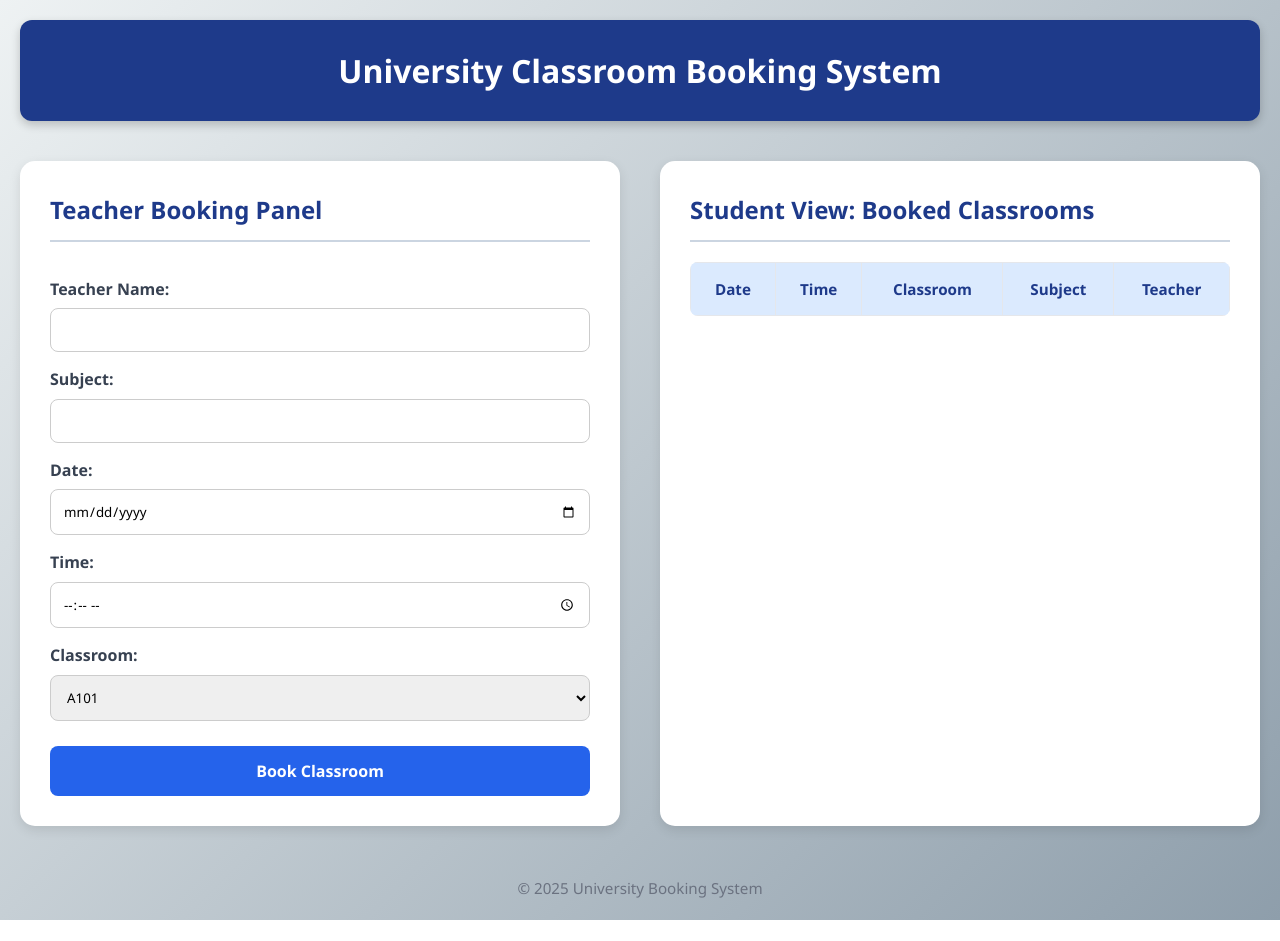
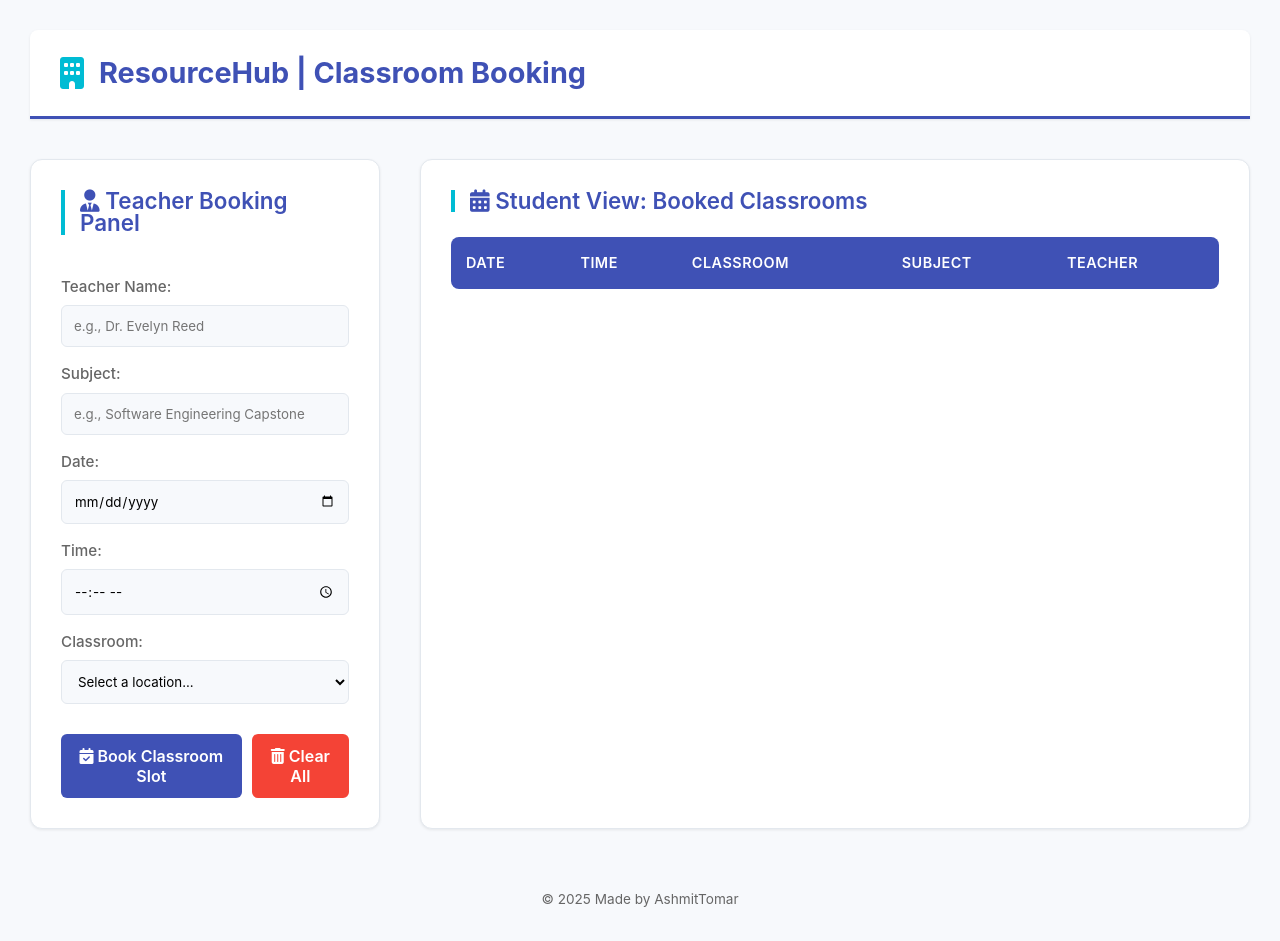
Before and after one commit to ashmittomar/Projects, a plain HTML site: page Classroom_Booking_System/index.html in a window 1280 px wide. Before the commit the page ends 920 px from the top, so only its background shows below. Drawn offline with Linux system fonts and the light colour scheme.

Commit message:
Classroom_Booking_System-Project

```diff
--- a/Classroom_Booking_System/index.html
+++ b/Classroom_Booking_System/index.html
@@ -1,25 +1,29 @@
 <!DOCTYPE html>
 <html lang="en">
+
 <head>
   <meta charset="UTF-8">
   <meta name="viewport" content="width=device-width, initial-scale=1.0">
-  <title>University Classroom Booking</title>
+  <title>ResourceHub | University Booking System</title>
   <link rel="stylesheet" href="style.css">
+  <link rel="stylesheet" href="https://cdnjs.cloudflare.com/ajax/libs/font-awesome/6.0.0-beta3/css/all.min.css">
 </head>
+
 <body>
   <header>
-    <h1>University Classroom Booking System</h1>
+    <i class="fas fa-building logo-icon"></i>
+    <h1>ResourceHub | Classroom Booking</h1>
   </header>
 
   <main>
     <section class="booking-form">
-      <h2>Teacher Booking Panel</h2>
+      <h2><i class="fas fa-user-tie"></i> Teacher Booking Panel</h2>
       <form id="bookingForm">
         <label for="teacherName">Teacher Name:</label>
-        <input type="text" id="teacherName" required>
+        <input type="text" id="teacherName" placeholder="e.g., Dr. Evelyn Reed" required>
 
         <label for="subject">Subject:</label>
-        <input type="text" id="subject" required>
+        <input type="text" id="subject" placeholder="e.g., Software Engineering Capstone" required>
 
         <label for="date">Date:</label>
         <input type="date" id="date" required>
@@ -29,19 +33,23 @@
 
         <label for="classroom">Classroom:</label>
         <select id="classroom" required>
-          <option value="A101">A101</option>
-          <option value="A102">A102</option>
-          <option value="B201">B201</option>
-          <option value="B202">B202</option>
-          <option value="C301">C301</option>
+          <option value="" disabled selected>Select a location...</option>
+          <option value="A101">A101 - Main Lecture Hall</option>
+          <option value="A102">A102 - Seminar Room</option>
+          <option value="B201">B201 - Computer Lab 1</option>
+          <option value="B202">B202 - Small Class</option>
+          <option value="C301">C301 - Auditorium West</option>
         </select>
 
-        <button type="submit">Book Classroom</button>
+        <div class="button-group">
+          <button type="submit" id="bookButton"><i class="fas fa-calendar-check"></i> Book Classroom Slot</button>
+          <button type="button" id="clearBookingsButton"><i class="fas fa-trash-alt"></i> Clear All</button>
+        </div>
       </form>
     </section>
 
     <section class="booking-list">
-      <h2>Student View: Booked Classrooms</h2>
+      <h2><i class="fas fa-calendar-alt"></i> Student View: Booked Classrooms</h2>
       <table id="bookingTable">
         <thead>
           <tr>
@@ -53,16 +61,16 @@
           </tr>
         </thead>
         <tbody>
-          <!-- Bookings will be added here dynamically -->
         </tbody>
       </table>
     </section>
   </main>
 
   <footer>
-    <p>&copy; 2025 University Booking System</p>
+    <p>&copy; 2025 Made by AshmitTomar</p>
   </footer>
 
   <script src="script.js"></script>
 </body>
+
 </html>
--- a/Classroom_Booking_System/script.js
+++ b/Classroom_Booking_System/script.js
@@ -1,5 +1,61 @@
 const form = document.getElementById("bookingForm");
 const tableBody = document.querySelector("#bookingTable tbody");
+const clearButton = document.getElementById("clearBookingsButton");
+
+// Array to store booking data for easy conflict checking and sorting
+let bookedSlots = [];
+
+/**
+ * Sorts the bookedSlots array first by Date, then by Time.
+ */
+function sortBookings() {
+    bookedSlots.sort((a, b) => {
+        // First, compare by Date
+        const dateA = new Date(a.date);
+        const dateB = new Date(b.date);
+        if (dateA - dateB !== 0) {
+            return dateA - dateB;
+        }
+
+        // If dates are equal, compare by Time (lexicographically, which works for HH:MM format)
+        if (a.time < b.time) return -1;
+        if (a.time > b.time) return 1;
+        return 0;
+    });
+}
+
+/**
+ * Renders the bookedSlots array to the DOM table.
+ */
+function renderBookings() {
+    tableBody.innerHTML = ''; // Clear existing rows
+    sortBookings(); // Sort before rendering
+
+    bookedSlots.forEach(slot => {
+        const newRow = document.createElement("tr");
+        newRow.innerHTML = `
+            <td>${slot.date}</td>
+            <td>${slot.time}</td>
+            <td>${slot.classroom}</td>
+            <td>${slot.subject}</td>
+            <td>${slot.teacherName}</td>
+        `;
+        tableBody.appendChild(newRow);
+    });
+}
+
+/**
+ * Checks if a proposed booking conflicts with existing ones.
+ */
+function isConflict(date, time, classroom) {
+  return bookedSlots.some(slot =>
+    slot.date === date &&
+    slot.time === time &&
+    slot.classroom === classroom
+  );
+}
+
+// --- Event Listeners ---
 
 form.addEventListener("submit", function (e) {
   e.preventDefault();
@@ -11,20 +67,40 @@ form.addEventListener("submit", function (e) {
   const classroom = document.getElementById("classroom").value;
 
   if (!teacherName || !subject || !date || !time || !classroom) {
-    alert("Please fill in all fields.");
+    alert("❌ Error: Please ensure all booking fields are completed.");
     return;
   }
 
-  const newRow = document.createElement("tr");
+  if (isConflict(date, time, classroom)) {
+    alert(`⚠️ Booking Conflict: Classroom ${classroom} is already reserved for ${date} at ${time}.`);
+    return;
+  }
 
-  newRow.innerHTML = `
-    <td>${date}</td>
-    <td>${time}</td>
-    <td>${classroom}</td>
-    <td>${subject}</td>
-    <td>${teacherName}</td>
-  `;
+  // Create the new booking object
+  const newBooking = { teacherName, subject, date, time, classroom };
+  bookedSlots.push(newBooking);
 
-  tableBody.appendChild(newRow);
+  // Render the updated and sorted list
+  renderBookings();
+
+  // Success message and form reset
+  alert(`✅ Success! ${classroom} booked for ${subject} on ${date}.`);
   form.reset();
 });
+
+
+clearButton.addEventListener("click", function() {
+    if (bookedSlots.length === 0) {
+        alert("The booking schedule is already empty.");
+        return;
+    }
+
+    // Professional confirmation dialog
+    const confirmation = confirm("🚨 WARNING: Are you sure you want to clear ALL existing bookings? This action cannot be undone.");
+
+    if (confirmation) {
+        bookedSlots = []; // Empty the data array
+        renderBookings(); // Render the empty array (clears the table)
+        alert("🗑️ All classroom bookings have been successfully cleared.");
+    }
+});
--- a/Classroom_Booking_System/style.css
+++ b/Classroom_Booking_System/style.css
@@ -1,56 +1,97 @@
-
+/* style.css - Modern Enterprise Look */
 * {
   margin: 0;
   padding: 0;
   box-sizing: border-box;
-  font-family: 'Segoe UI', sans-serif;
+  font-family: 'Inter', -apple-system, BlinkMacSystemFont, 'Segoe UI', Roboto, 'Helvetica Neue', Arial, sans-serif;
+}
+
+:root {
+  /* Modern, tech-inspired color palette */
+  --primary-color: #3f51b5;
+  /* Indigo - Clean and Trustworthy */
+  --secondary-color: #00bcd4;
+  /* Cyan - Highlight/Action Color */
+  --text-color: #333333;
+  --light-text: #666666;
+  --bg-color: #f7f9fc;
+  /* Very light, off-white background */
+  --card-bg: #ffffff;
+  --border-color: #e3e8ee;
+  --box-shadow-light: 0 1px 3px rgba(0, 0, 0, 0.08);
+  --box-shadow-hover: 0 8px 15px rgba(0, 0, 0, 0.1);
 }
 
 body {
-  background: linear-gradient(135deg, #eef2f3, #8e9eab);
-  color: #333;
+  background-color: var(--bg-color);
+  color: var(--text-color);
   line-height: 1.6;
-  padding: 20px;
+  padding: 30px;
   min-height: 100vh;
 }
 
+/* Header/Branding */
 header {
-  background: #1e3a8a;
-  color: white;
-  padding: 25px 20px;
-  text-align: center;
-  border-radius: 12px;
+  background: var(--card-bg);
+  border-bottom: 3px solid var(--primary-color);
+  color: var(--primary-color);
+  padding: 20px 30px;
+  text-align: left;
+  border-radius: 8px 8px 0 0;
   margin-bottom: 40px;
-  box-shadow: 0 4px 10px rgba(0, 0, 0, 0.2);
+  box-shadow: var(--box-shadow-light);
+  display: flex;
+  align-items: center;
 }
 
+header h1 {
+  font-size: 1.8rem;
+  font-weight: 700;
+  margin-left: 15px;
+}
+
+.logo-icon {
+  font-size: 2rem;
+  color: var(--secondary-color);
+}
+
+/* Main Layout */
 main {
+  max-width: 1400px;
+  /* Increased max width */
+  margin: 0 auto;
   display: grid;
-  grid-template-columns: 1fr 1fr;
+  grid-template-columns: 350px 1fr;
+  /* Form is narrower, list is main focus */
   gap: 40px;
 }
 
+/* Card Styling */
 section {
-  background: white;
+  background: var(--card-bg);
   padding: 30px;
-  border-radius: 15px;
-  box-shadow: 0 4px 12px rgba(0, 0, 0, 0.1);
-  transition: transform 0.3s ease, box-shadow 0.3s ease;
+  border-radius: 12px;
+  box-shadow: var(--box-shadow-light);
+  transition: box-shadow 0.3s ease;
+  border: 1px solid var(--border-color);
 }
 
 section:hover {
-  transform: translateY(-5px);
-  box-shadow: 0 8px 20px rgba(0, 0, 0, 0.15);
+  box-shadow: var(--box-shadow-hover);
 }
 
+/* Headings */
 h2 {
-  color: #1e3a8a;
-  margin-bottom: 20px;
-  font-size: 1.5rem;
-  border-bottom: 2px solid #cbd5e1;
-  padding-bottom: 10px;
+  color: var(--primary-color);
+  margin-bottom: 25px;
+  font-size: 1.4rem;
+  font-weight: 600;
+  border-left: 4px solid var(--secondary-color);
+  padding-left: 15px;
+  line-height: 1;
 }
 
+/* Form Elements */
 form {
   display: flex;
   flex-direction: column;
@@ -58,82 +99,144 @@ form {
 
 form label {
   margin-top: 15px;
-  font-weight: 600;
-  color: #374151;
+  font-weight: 500;
+  color: var(--light-text);
+  font-size: 0.95rem;
 }
 
 form input,
 form select {
   padding: 12px;
   margin-top: 6px;
-  border: 1px solid #ccc;
-  border-radius: 8px;
+  border: 1px solid var(--border-color);
+  border-radius: 6px;
   outline: none;
-  transition: border-color 0.3s ease;
+  background-color: var(--bg-color);
+  transition: all 0.2s ease;
 }
 
 form input:focus,
 form select:focus {
-  border-color: #1e40af;
+  border-color: var(--primary-color);
+  box-shadow: 0 0 0 3px rgba(63, 81, 181, 0.1);
+  background-color: var(--card-bg);
+}
+
+/* Button Grouping */
+.button-group {
+  display: flex;
+  gap: 10px;
+  margin-top: 30px;
 }
 
 form button {
-  margin-top: 25px;
-  padding: 14px;
-  background-color: #2563eb;
+  flex-grow: 1;
+  padding: 12px;
+  background-color: var(--primary-color);
   color: white;
   border: none;
-  border-radius: 8px;
+  border-radius: 6px;
   cursor: pointer;
-  font-weight: bold;
+  font-weight: 600;
   font-size: 1rem;
-  transition: background-color 0.3s ease, transform 0.2s ease;
+  transition: all 0.2s ease;
 }
 
 form button:hover {
-  background-color: #1e40af;
-  transform: scale(1.03);
+  background-color: #303f9f;
+  transform: translateY(-1px);
 }
 
+#clearBookingsButton {
+  background-color: #f44336;
+  /* Red for destructive action */
+}
+
+#clearBookingsButton:hover {
+  background-color: #d32f2f;
+}
+
+/* --- Table Styling --- */
 table {
   width: 100%;
   border-collapse: collapse;
   margin-top: 20px;
   border-radius: 8px;
   overflow: hidden;
-  background-color: #f9fafb;
 }
 
-table th,
-table td {
-  border: 1px solid #e5e7eb;
-  padding: 14px;
-  text-align: center;
-  font-size: 0.95rem;
+table thead {
+  background-color: var(--primary-color);
+  color: white;
 }
 
 table th {
-  background-color: #dbeafe;
-  color: #1e3a8a;
+  padding: 14px 15px;
+  text-align: left;
   font-weight: 600;
+  font-size: 0.9rem;
+  text-transform: uppercase;
+  letter-spacing: 0.5px;
+}
+
+table td {
+  border-bottom: 1px solid var(--border-color);
+  padding: 12px 15px;
+  text-align: left;
+  font-size: 0.95rem;
+  color: var(--text-color);
+}
+
+table tbody tr:last-child td {
+  border-bottom: none;
 }
 
 table tbody tr:nth-child(even) {
-  background-color: #f1f5f9;
+  background-color: var(--bg-color);
+  /* Subtle zebra striping */
 }
 
+table tbody tr:hover {
+  background-color: #e8eaf6;
+  /* Lighter primary hover */
+  cursor: default;
+}
+
+/* Footer */
 footer {
   text-align: center;
-  margin-top: 50px;
-  font-size: 0.95rem;
-  color: #6b7280;
+  margin-top: 40px;
+  padding-top: 20px;
+  font-size: 0.85rem;
+  color: var(--light-text);
 }
 
-@media (max-width: 768px) {
+/* Responsive Design */
+@media (max-width: 1000px) {
   main {
     grid-template-columns: 1fr;
-  }
-  section {
-    margin-bottom: 30px;
+    gap: 30px;
   }
 }
+
+@media (max-width: 600px) {
+  header {
+    padding: 15px 20px;
+  }
+
+  header h1 {
+    font-size: 1.5rem;
+  }
+
+  .button-group {
+    flex-direction: column;
+  }
+
+  .booking-list {
+    overflow-x: auto;
+  }
+
+  table {
+    min-width: 700px;
+  }
+}
```
